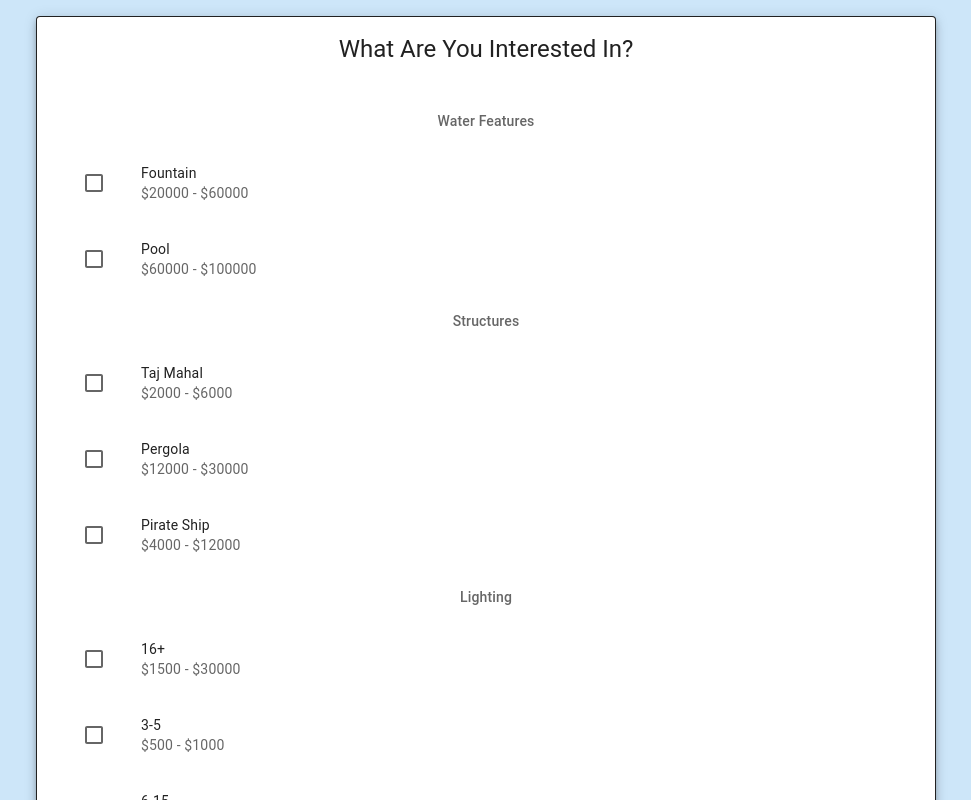
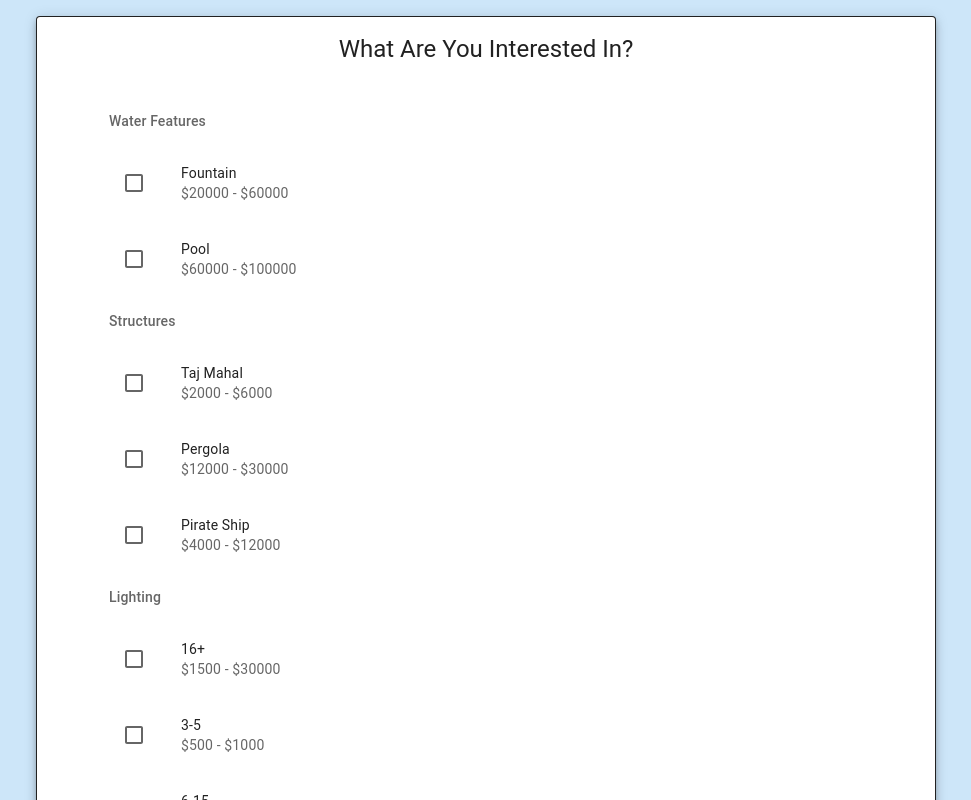
Before and after one commit to zbowhay/budget-calculator, a React (Create React App) app: page / in a window 1280 px wide. Both pictures are taken after a click on the button "NEXT". Shown: the top 800 px of the page, without its empty margins (154-1125 px from the left). Built offline with nearby package versions, Linux system fonts and the light colour scheme.

Commit message:
minor bug fixes

```diff
--- a/src/components/BudgetSelections.tsx
+++ b/src/components/BudgetSelections.tsx
@@ -24,20 +24,19 @@ function BudgetSelections(props: {
     const high = props.selections.reduce((prev, curr) => prev + curr.highPrice, 0) / 100;
     const budget = parseInt(props.budget);
     const status = (budget >= low && budget <= high) ? 'Gucci' :
-                    budget > high ? 'Over Budget!' :
-                    budget < low ? 'Under Budget!' : '';
+                    budget > high ? 'Under Budget!' :
+                    budget < low ? 'Over Budget!' : '';
 
     return (
         <>
             <CardHeader title={`What Are You Interested In?`}>
             </CardHeader>
-            <CardContent>
-                <List
-                    subheader={<li />}
-                >
+            <CardContent sx={{ textAlign: 'left' }}>
+                <List subheader={<li />}>
                     {Object.keys(list).map((type, i) => (
-                        <>
-                            <ListSubheader key={i}>{titleCase(type.split('_').join(' '))}</ListSubheader>
+                        <li key={i}>
+                            <ul>
+                            <ListSubheader>{titleCase(type.split('_').join(' '))}</ListSubheader>
                             {list[type].map((item, j) => (
                                 <ListItem key={`${i}-${j}`}>
                                     <ListItemButton
@@ -57,7 +56,8 @@ function BudgetSelections(props: {
                                     </ListItemButton>
                                 </ListItem>
                             ))}
-                        </>
+                            </ul>
+                        </li>
                     ))}
                 </List>
                 <Typography variant="subtitle1">
@@ -65,7 +65,7 @@ function BudgetSelections(props: {
                 </Typography>
                 <ul>
                     <li>Budget = {props.budget}</li>
-                    <li>Estimate = {`$${low / 100} - $${high / 100}`}</li>
+                    <li>Estimate = {`$${low} - $${high}`}</li>
                     <li>Status = {status}</li>
                 </ul>
             </CardContent>
```
